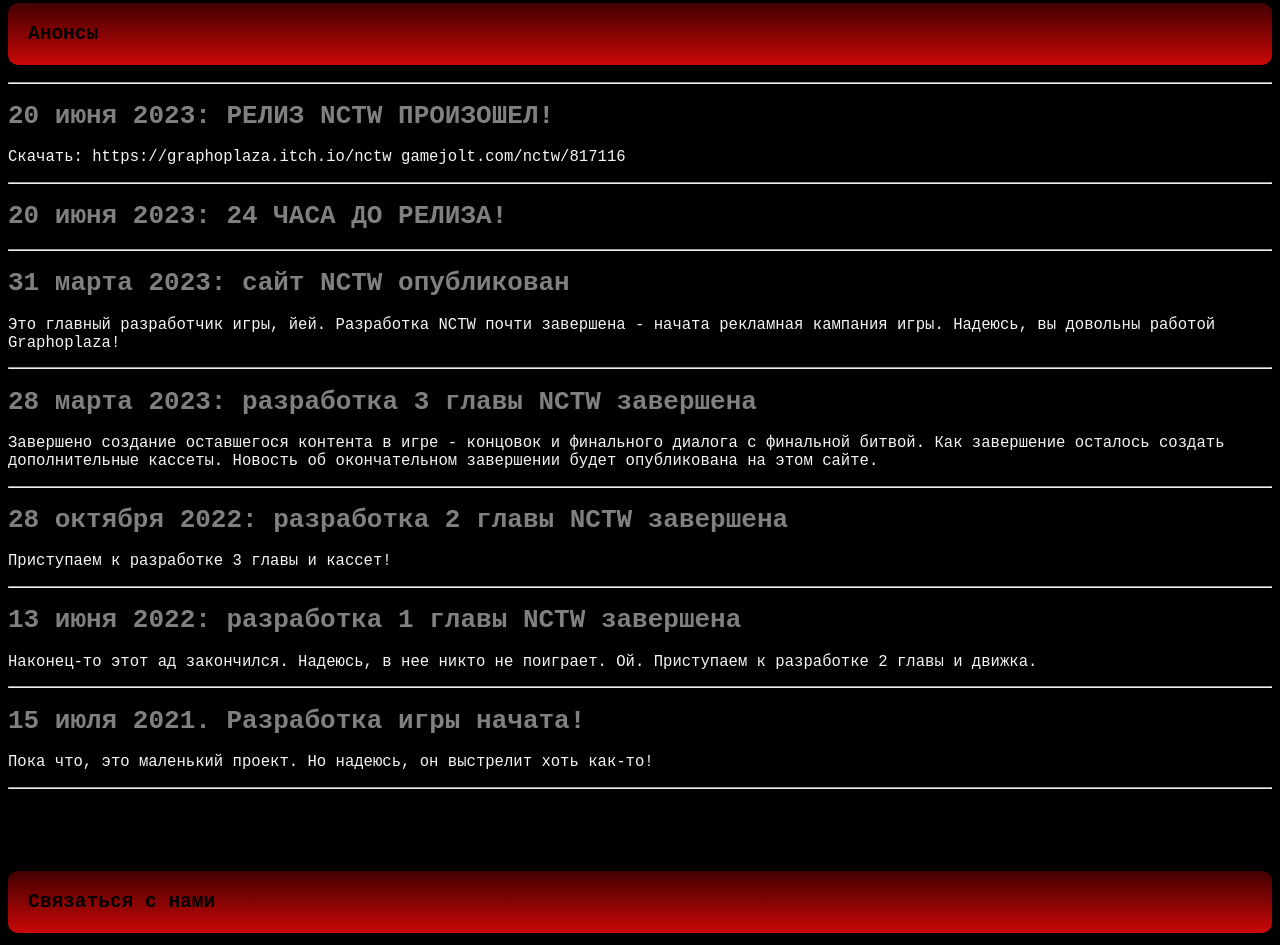
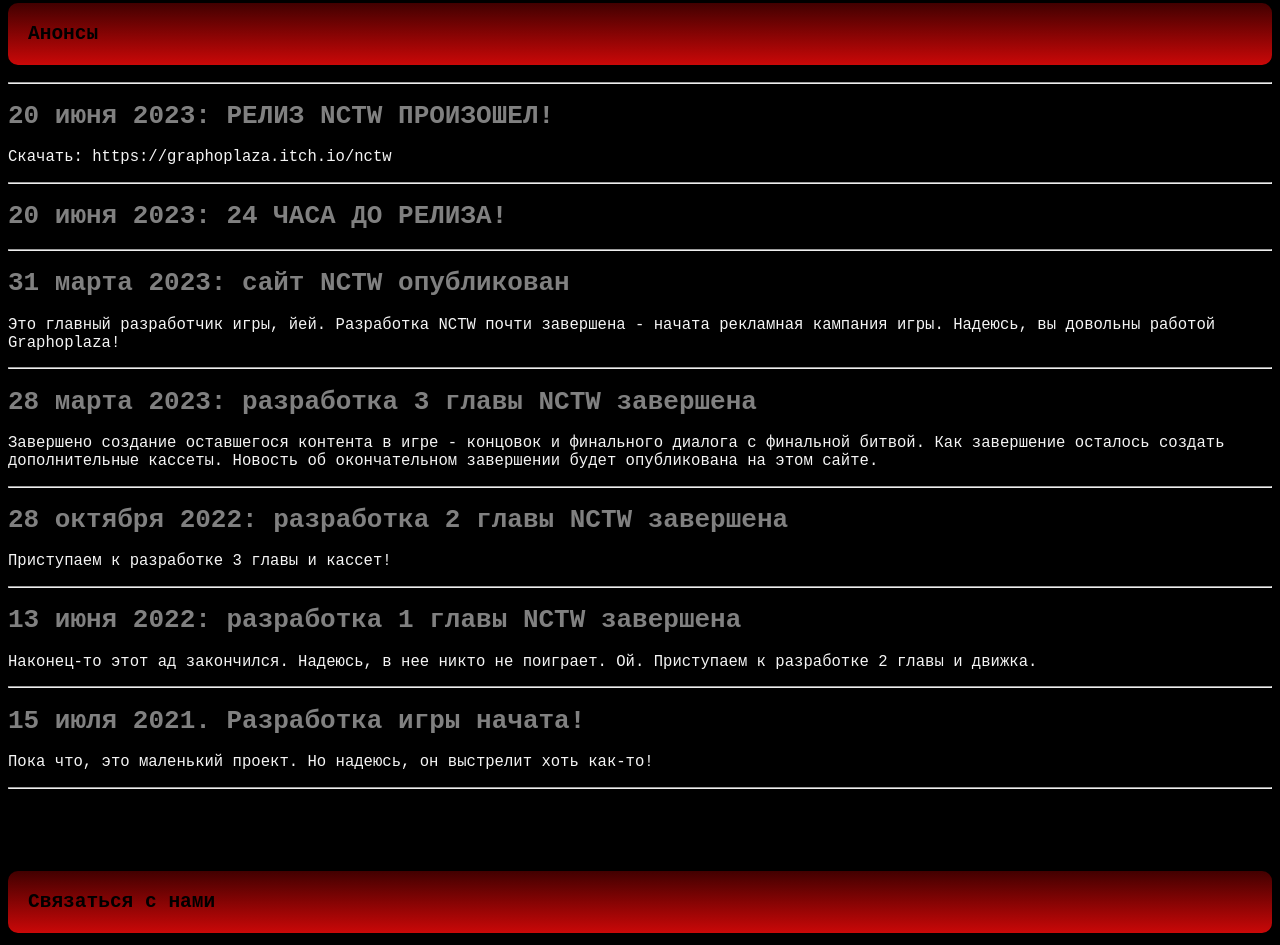
Before and after one commit to NeriQward/nctw_site, a plain HTML site: page main.html in a window 1280 px wide. Shown: the part 1400-2345 px from the top of the page. Drawn offline with Linux system fonts and the light colour scheme.

Commit message:
Update main.html

```diff
--- a/main.html
+++ b/main.html
@@ -39,7 +39,7 @@
     <h2 class="gradient" id="news">Анонсы</h2>
     <hr>
     <h1>20 июня 2023: РЕЛИЗ NCTW ПРОИЗОШЕЛ!</h1>
-    <p>Скачать: https://graphoplaza.itch.io/nctw gamejolt.com/nctw/817116</p>
+    <p>Скачать: https://graphoplaza.itch.io/nctw</p>
     <hr>
     <h1>20 июня 2023: 24 ЧАСА ДО РЕЛИЗА!</h1>
     <hr>
```
